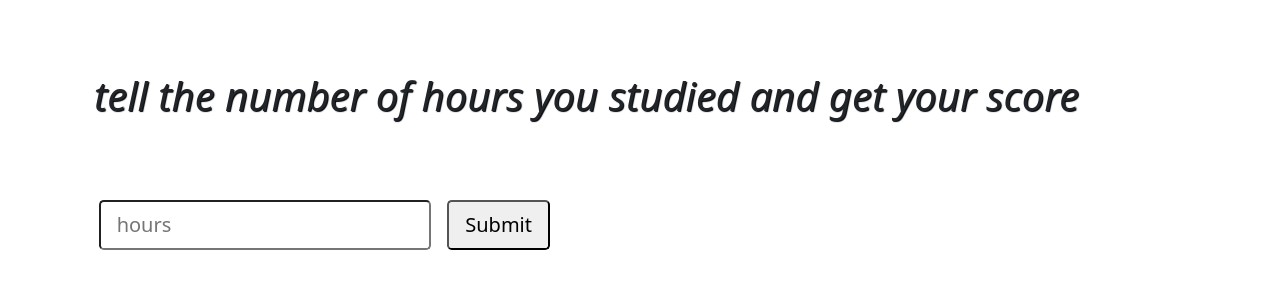
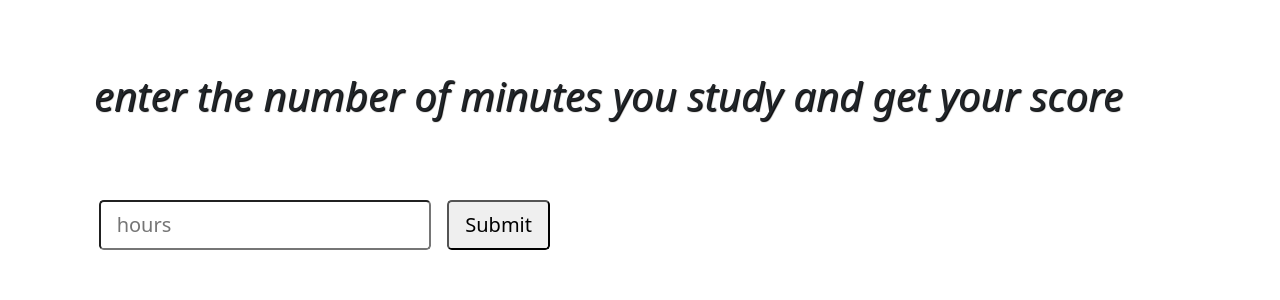
Before and after one commit to gaurang557/hardworkpaysoff, a Flask app: page / in a window 1280 px wide. Shown: the top 300 px of the page. Run offline with Flask 2, Linux system fonts and the light colour scheme; parts of the project's set-up code (start-up, migrations or seed data) failed here and were passed over.

Commit message:
first commit

```diff
--- a/app.py
+++ b/app.py
@@ -11,10 +11,14 @@ def function():
 
 @app.route("/submit",methods=["POST"])
 def submit():
-	result=None
-	inp=request.form['hours']
-	result=imp.predict(float(inp))
-	return render_template("index.html",result=result)
+    result=None
+    inp=float(request.form['hours'])
+    result=imp.predict(inp/60.0)[0][0]
+    if float(result)>100.0:
+        result="Woah you will get full 100 marks if you study that much!!!"
+    else:
+        result="your score is {}".format(result)
+    return render_template("index.html",result=result)
 
 if __name__=='__main__':
 	app.run(debug=True)
--- a/templates/index.html
+++ b/templates/index.html
@@ -16,7 +16,7 @@
 	<div class="container">
 		<div class="jumbotron">
 			<div class="container">
-				<h1 class="heading">tell the number of hours you studied and get your score </h1>
+				<h1 class="heading">enter the number of minutes you study and get your score </h1>
 			</div>
 		</div>
 		<form method="POST" action="/submit">
@@ -30,7 +30,7 @@
 	    {%if result %}
 		    <br><br>
 		    &nbsp;&nbsp;&nbsp;&nbsp;
-			<h1><i>your score is {{result[0][0]}} </i></h1>
+			<h1><i>{{result}} </i></h1>
 		{%endif%}
 
 	</div>
```
